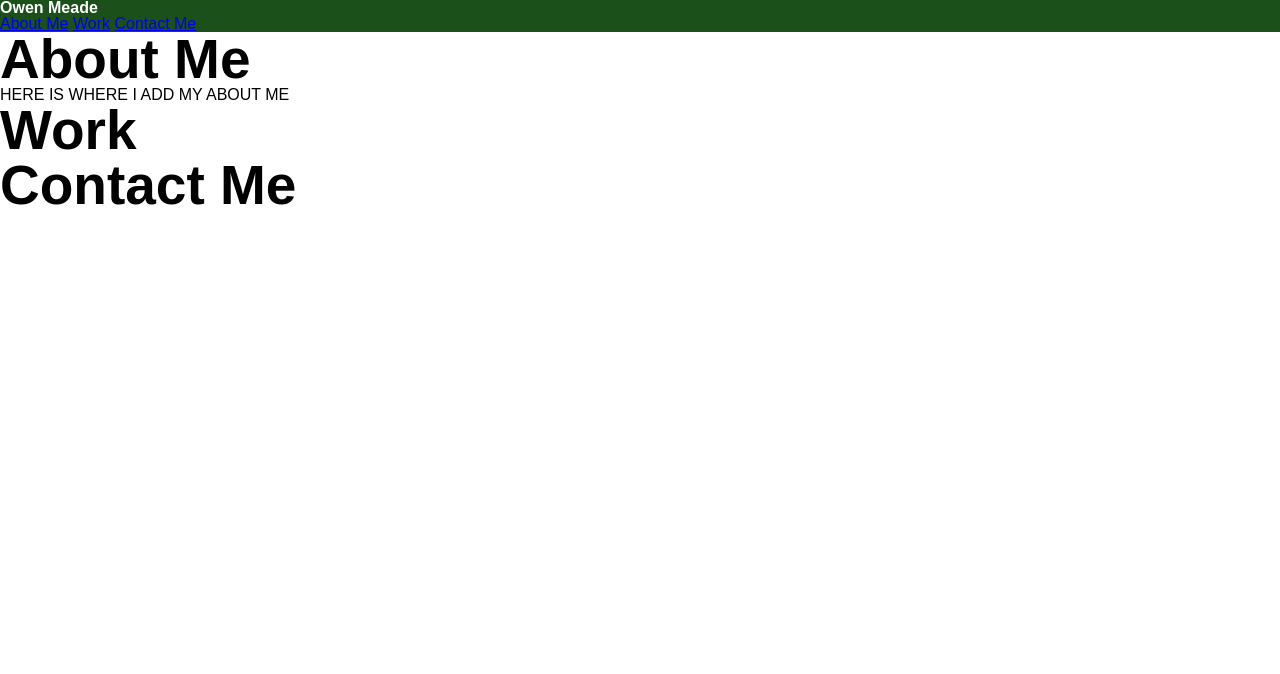
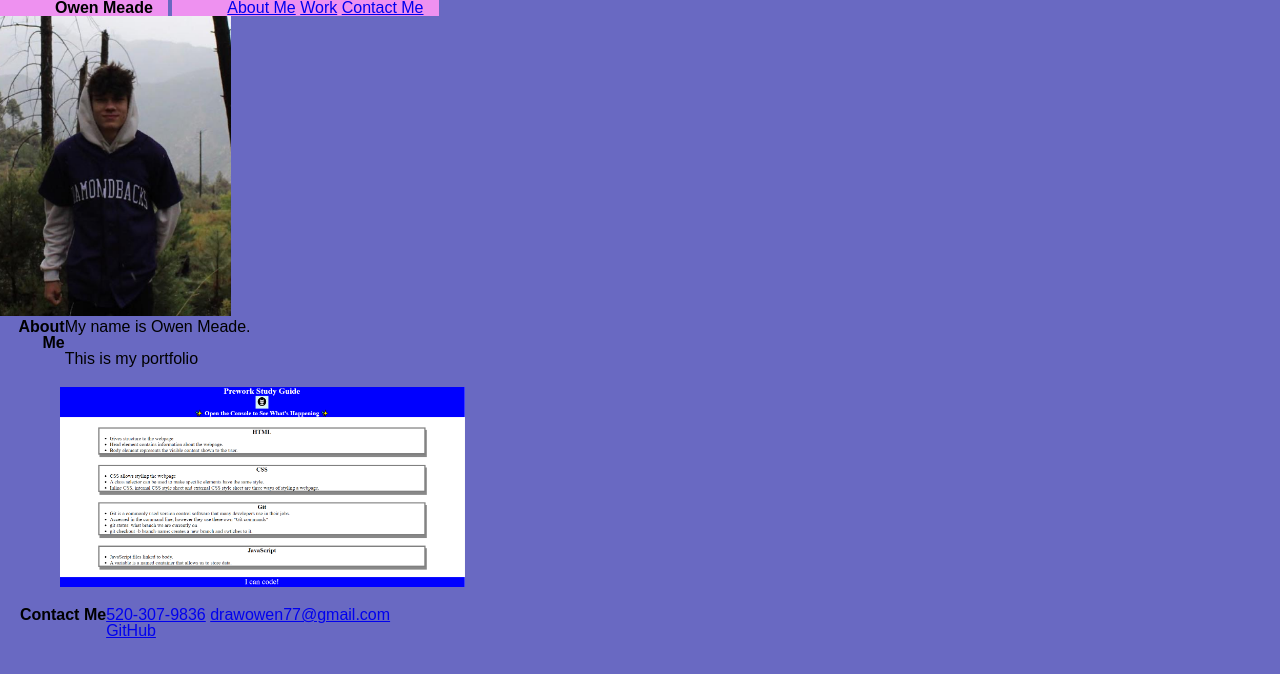
Before and after one commit to owenmeade/Professional-Portfolio, a plain HTML site: page index.html in a window 1280 px wide. Drawn offline with Linux system fonts and the light colour scheme.

Commit message:
added more to style sheet and html

```diff
--- a/assets/style.css
+++ b/assets/style.css
@@ -1,14 +1,55 @@
 * {
     box-sizing: border-box;
+    padding: 0;
+    margin: 0;
   }
+body {
+  background-color: rgb(105, 105, 194);
+}
 
-  .header {
-    background-color: rgb(27, 80, 27);
-    color: white;
-    border: 20px;
+.headerbox {
+  display: inline-block;
+  font-size: 48;
+  background-color: rgb(238, 145, 240);
+  padding-right: 15px;
+  padding-left: 55px;
+}
+
+.div {
+    display: block;
   }
+div img {
+  max-height: 200px;
+}
 
-  .asideheader {
-    display: flex;
-    font-size: 55px;
-  }
+figure img {
+  max-height: 300px;
+
+}
+.columnOne {
+  float: left;
+  height: 100%;
+  width: 25%;
+  padding: 5px, 10px, 5px, 10px;
+  text-align: right;
+}
+
+.columnTwo {
+  float: right;
+  width: 75%;
+  height: 100%;
+  padding: 5px, 40px, 5px, 30px;
+  border-left: 4px black;
+}
+
+.row {
+  content: "";
+  display: table;
+  clear:both;
+  padding-bottom: 20px;
+}
+
+.floatRight {
+  float: right;
+  margin-left: 20px;
+}
--- a/index.html
+++ b/index.html
@@ -9,37 +9,52 @@
     <link rel="stylesheet" href="./assets/style.css" />
 </head>
 <body>
-    <header class="header">
-        <h1>Owen Meade</h1>
-    <nav class="header">
+    <header>
+    <h1 class="headerbox">Owen Meade</h1>
+    <nav class="headerbox">
         <a href="#">About Me</a>
         <a href="#">Work</a>
         <a href="#">Contact Me</a>
     </nav>
     </header>
+    <figure>
+        <img src="/assets/img/Screenshot 2023-03-29 113904.png" alt="Picture of me" class="img" >
+    </figure>
 
 <main>
-    <section>
-        <aside class="asideheader">
-            <h2>About Me</h2>
-        </aside>
-        <div class="">
-            <p>HERE IS WHERE I ADD MY ABOUT ME</p>
+    <div class="row">
+        <div class="columnOne" id="aboutMe">
+            <h1>About Me</h1>
         </div>
-    </section>
-    <section>
-        <aside class="asideheader">
-            <h2>Work</h2>
-        </aside>
-    </section>
-    <section>
-        <aside class="asideheader">
-            <h2>Contact Me</h2>
-        </aside>
-        <div class="">
-
+        <div class="columnTwo">
+            <p>My name is Owen Meade. </p>
+            <br>
+            <p>This is my portfolio</p>
         </div>
-    </section>
+     </div>
+    <div class="row">
+        <div class="columnOne" id="Work">
+            <h1>Work</h1>
+        </div>
+        <div class="columnTwo">
+            <section id="study-guide"></section>
+            <a href="https://owenmeade.github.io/prework-study-guide/">
+                <img src="./assets/img/Screenshot 2023-03-29 111444.png" alt="Image of completed study website." class="floatRight">
+            </a>
+        </div>
+    </div>
+    <div class="row">
+        <div class="columnOne" id="contactMe">
+            <h1>Contact Me</h1>
+        </div>
+        <div class="columnTwo">
+            <nav>
+                <a href="#">520-307-9836</a>
+                <a href="#">drawowen77@gmail.com</a>
+                <a href="https://github.com/owenmeade">GitHub</a>
+            </nav>
+        </div>
+    </div>
 </main>
 
 
```
Also changed, not shown: assets/img/Screenshot 2023-03-29 111444.png (added), assets/img/Screenshot 2023-03-29 113904.png (added).
